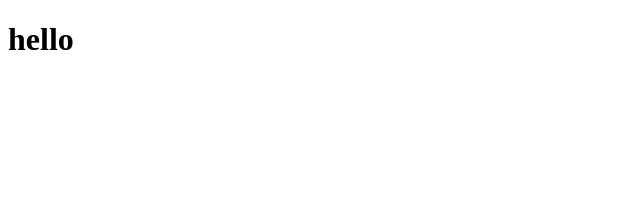
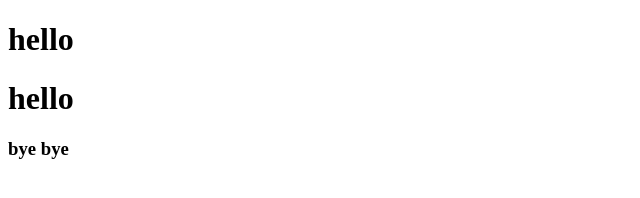
Before and after one commit to Devyansh26/MERN_SEM5, a plain HTML site: page index.html in a window 1280 px wide. Shown: the whole page, without its empty margins (0-640 px from the left). Drawn offline with Linux system fonts and the light colour scheme.

Commit message:
added 1 line

```diff
--- a/index.html
+++ b/index.html
@@ -7,5 +7,9 @@
 </head>
 <body>
     <h1>hello</h1>
+    <h1>hello</h1>
+
+    <h3>bye bye</h3>
+
 </body>
 </html>
```
